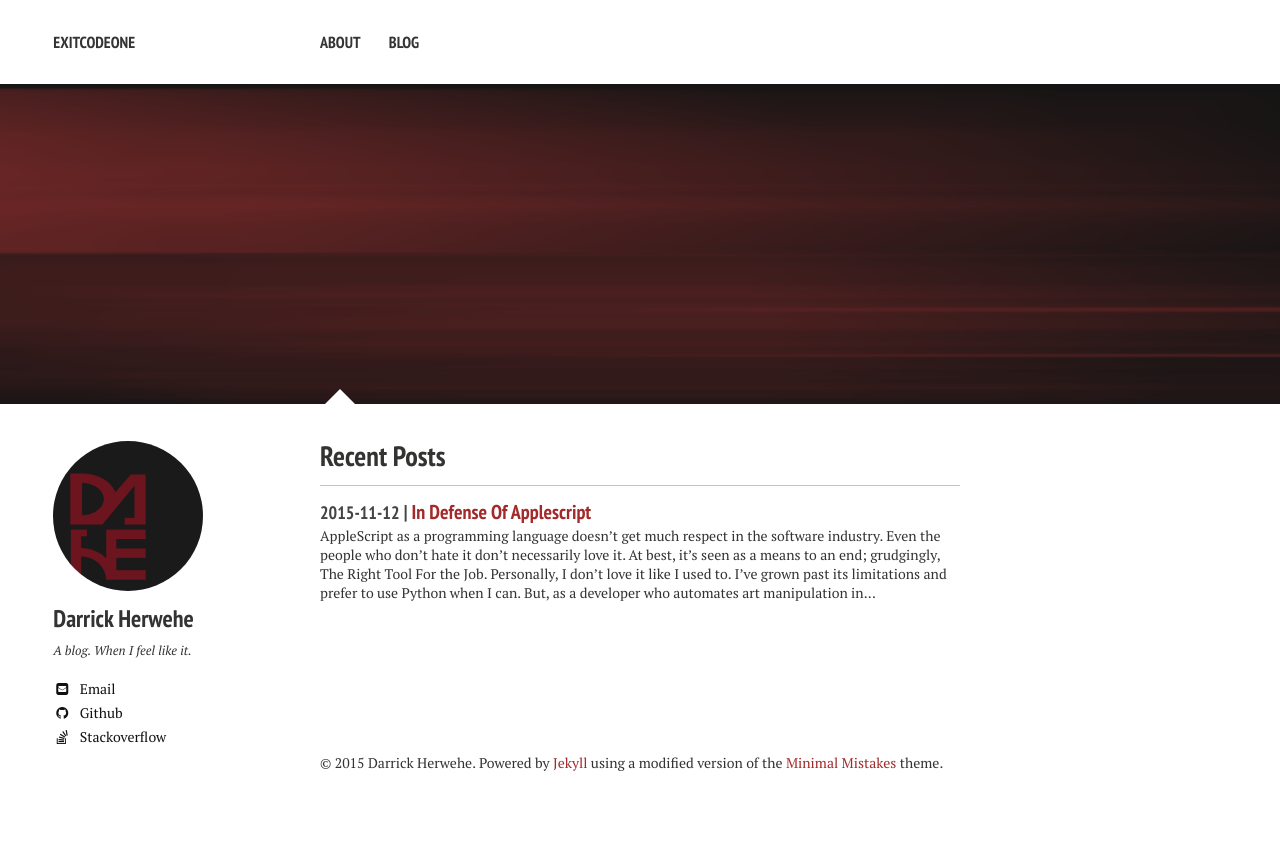
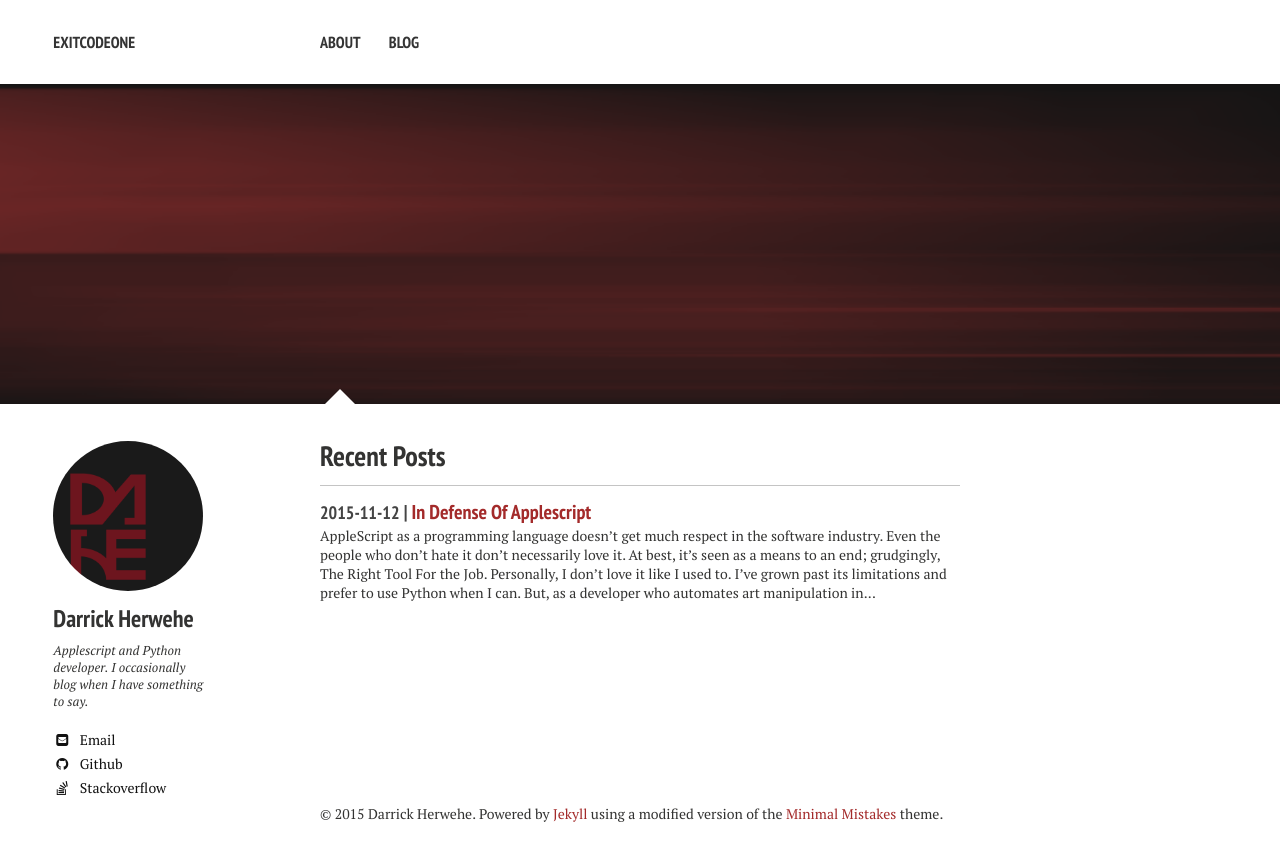
Before and after one commit to darricktheprogrammer/darricktheprogrammer.github.io, a Jekyll site: the page built from index.md, in a window 1280 px wide. Shown: the top 861 px of the page. Built offline with Jekyll 4.4.1, drawn with Linux system fonts in a browser that asks for light colours; nearby versions of some CDN libraries.

Commit message:
update short bio text

```diff
--- a/_config.yml
+++ b/_config.yml
@@ -28,7 +28,7 @@ kramdown:
 owner:
   name: Darrick Herwehe
   avatar: logo.png
-  bio: "A blog. When I feel like it."
+  bio: "Applescript and Python developer. I occasionally blog when I have something to say."
   email: darrick@exitcodeone.com
   disqus-shortname:
   twitter: #username
```
